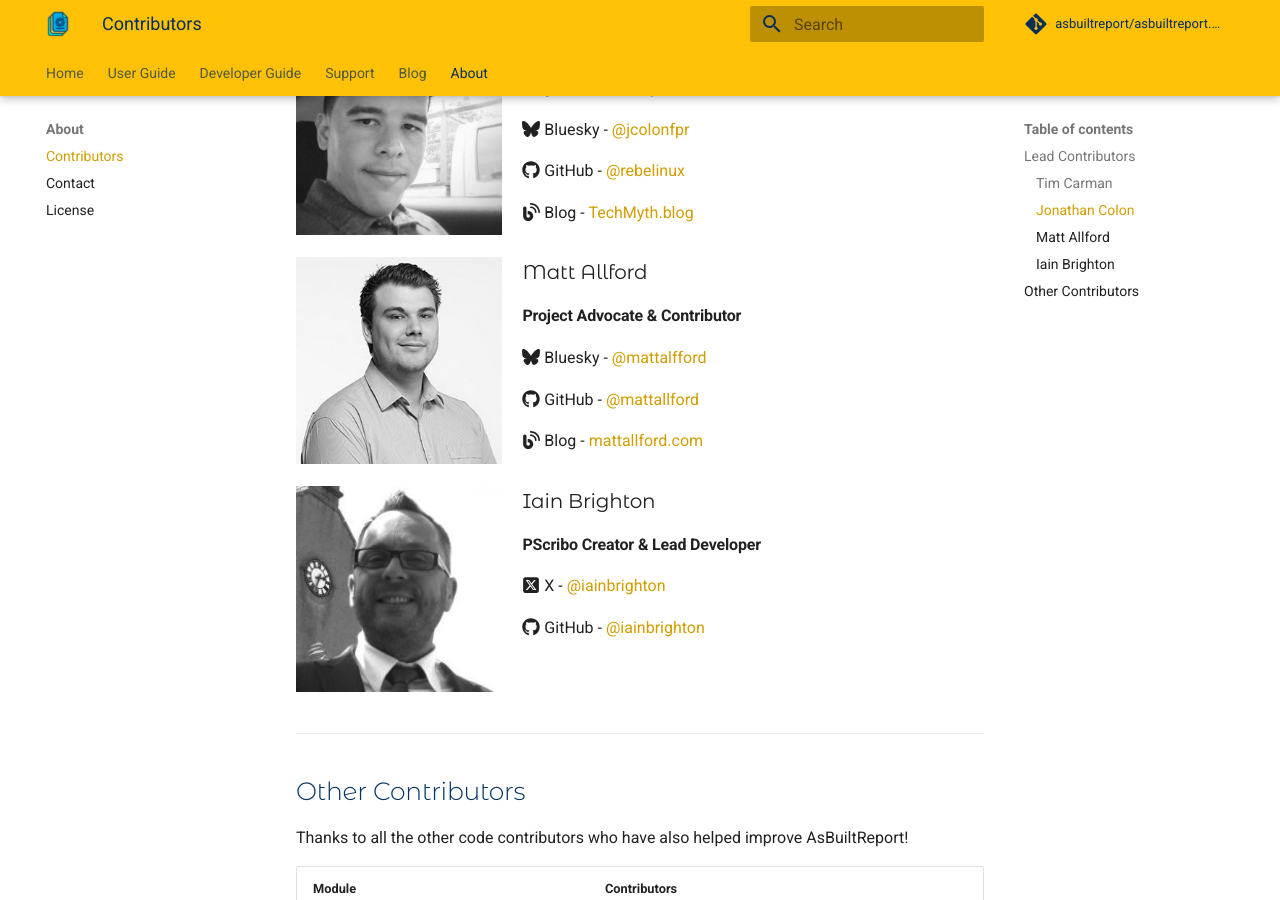
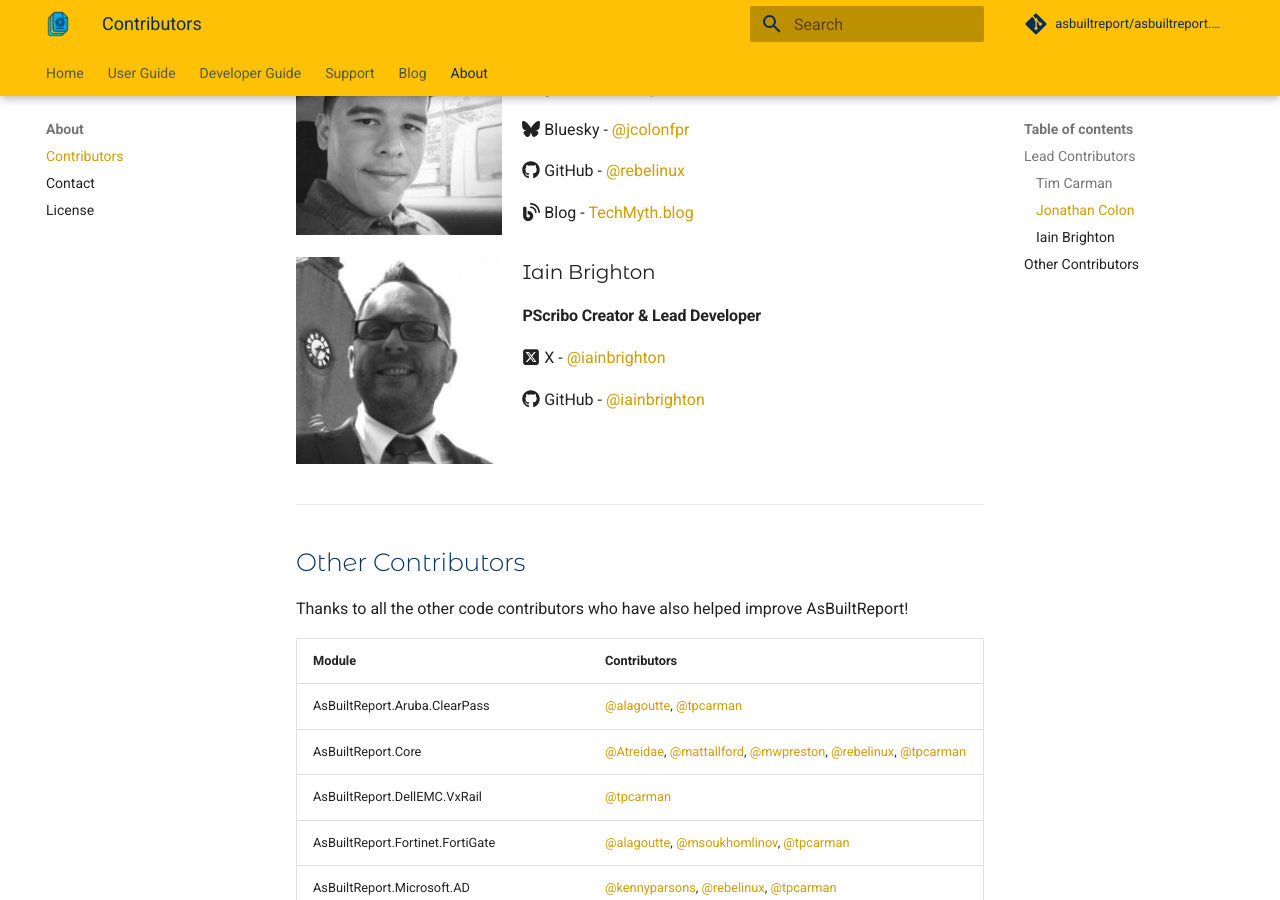
Before and after one commit to AsBuiltReport/AsBuiltReport.Project.Website, an MkDocs documentation site: the page built from docs/about/contributors.md, in a window 1280 px wide and 900 px high, scrolled down 478 px. Built offline with MkDocs 1.6.1 and Material for MkDocs 9.7.7, drawn with Linux system fonts in a browser that asks for light colours; comment, search, counter and statistics services are not loaded.

Commit message:
Update contributors page and remove links

```diff
--- a/docs/about/contributors.md
+++ b/docs/about/contributors.md
@@ -32,6 +32,7 @@ tags:
 
 :fontawesome-solid-blog: Blog - [TechMyth.blog](https://techmyth.blog/){:target='_blank'}
 
+<!--
 ### Matt Allford <img align=left src='../../assets/images/contributors/matt-allford.jpg' alt='Matt Allford profile photo' width='30%' height='30%' style='vertical-align:middle' />
 
 <h4>Project Advocate & Contributor</h4>
@@ -41,6 +42,7 @@ tags:
 :fontawesome-brands-github: GitHub - [@mattallford](https://github.com/mattallford){:target='_blank'}
 
 :fontawesome-solid-blog: Blog - [mattallford.com](https://www.mattallford.com){:target='_blank'}
+-->
 
 ### Iain Brighton <img align=left src='../../assets/images/contributors/iain-brighton.jpg' alt='Iain Brighton profile photo' width='30%' height='30%' style='vertical-align:middle' />
 
--- a/docs/blog/.authors.yml
+++ b/docs/blog/.authors.yml
@@ -3,10 +3,6 @@ authors:
     name: Tim Carman
     description: Creator
     avatar: /assets/images/contributors/tim-carman.jpg
-  Matt:
-    name: Matt Allford
-    description: Contributor
-    avatar: /assets/images/contributors/matt-allford.jpg
   Jon:
     name: Jonathan Colon
     description: Contributor
```
Also changed, not shown: docs/blog/posts/The-history-of-As-Built-Report.md (+1 -1 lines).
